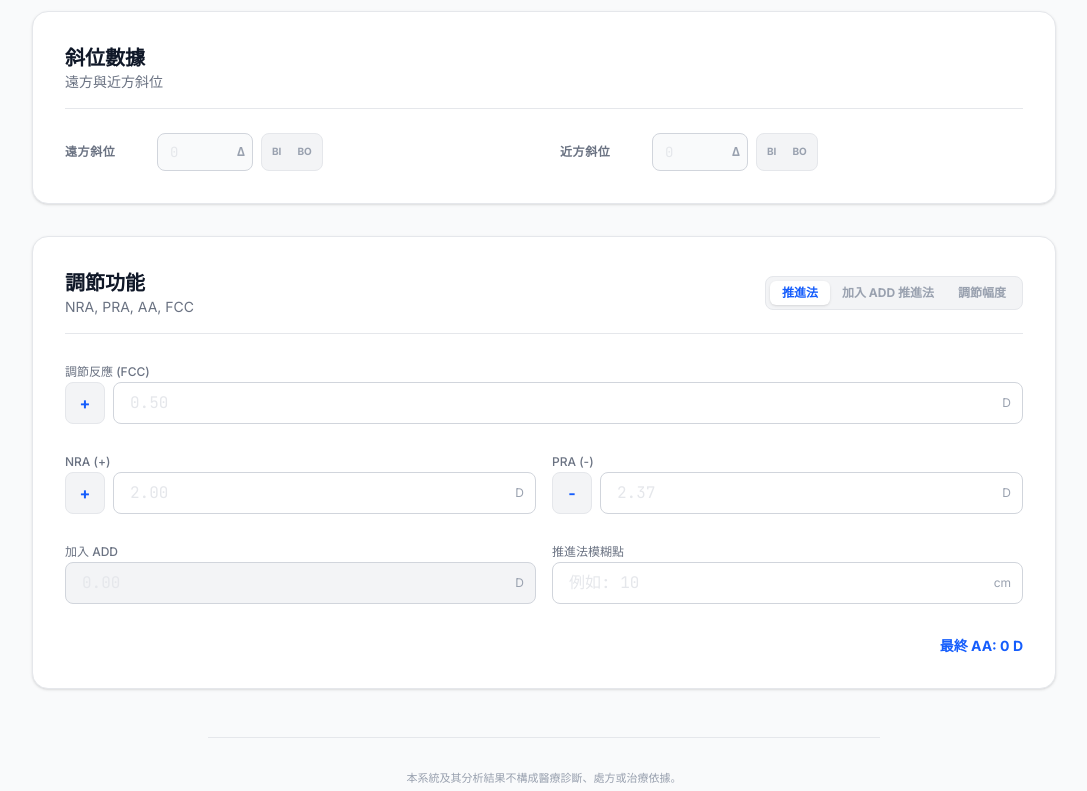
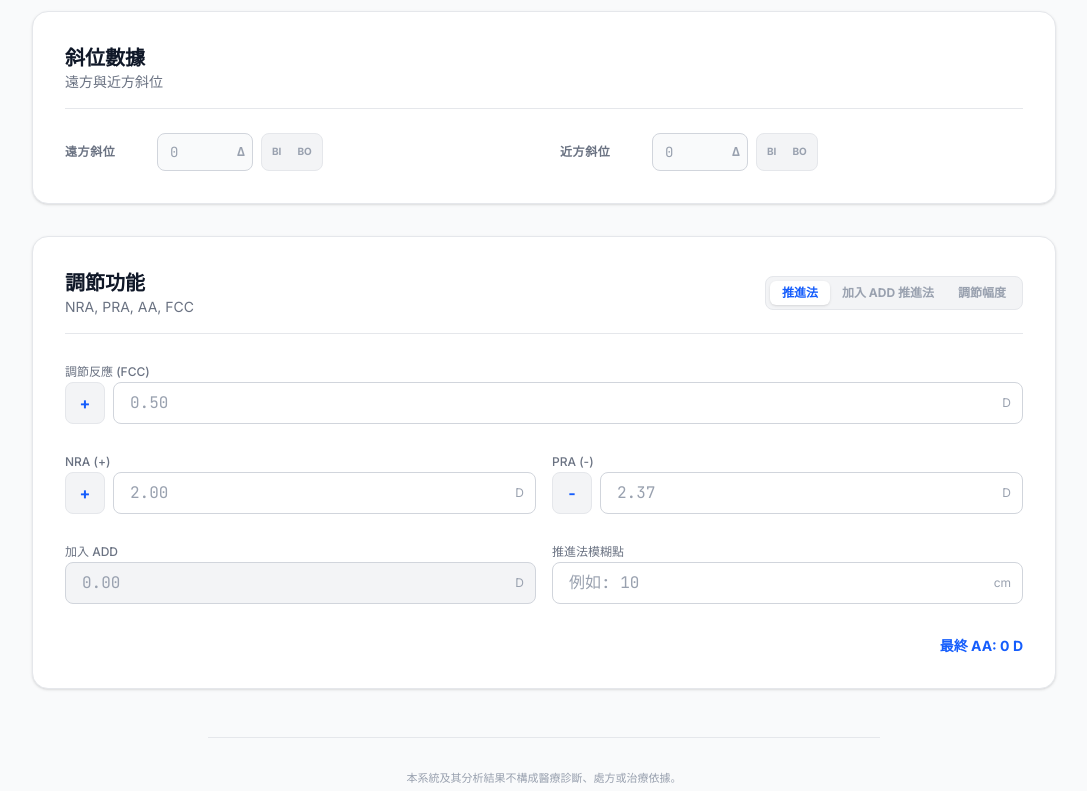
Before and after one commit to Luna05140514/ACA, a React (Vite) app: page / in a window 1280 px wide. Shown: the part 420-1211 px from the top of the page, without its empty margins (96-1183 px from the left). Built offline with nearby package versions, Linux system fonts and the light colour scheme.

Commit message:
Add files via upload

```diff
--- a/src/App.tsx
+++ b/src/App.tsx
@@ -754,7 +754,7 @@ const DataTable = ({
                   onChange={(e) => onInputChange(section, 'phoriaValue', e.target.value)}
                   onKeyDown={(e) => onKeyDown(e, `${section}-phoria`)}
                   placeholder="0"
-                  className="w-full px-2 py-1.5 bg-gray-50/50 border border-gray-200 rounded-lg focus:ring-1 focus:ring-blue-500 focus:border-blue-500 text-center font-mono text-sm placeholder:text-gray-100"
+                  className="w-full px-2 py-1.5 bg-gray-50/50 border border-gray-200 rounded-lg focus:ring-1 focus:ring-blue-500 focus:border-blue-500 text-center font-mono text-sm placeholder:text-gray-400"
                 />
                 <span className="absolute right-1.5 top-1/2 -translate-y-1/2 text-gray-400 font-bold text-[10px]">Δ</span>
               </div>
@@ -790,7 +790,7 @@ const DataTable = ({
                   onChange={(e) => !isDistBIBlur && onInputChange(section, 'bi', e.target.value, sub)}
                   onKeyDown={(e) => !isDistBIBlur && onKeyDown(e, `${section}-bi-${sub}`)}
                   placeholder={norms.bi[sub]}
-                  className={`w-full py-3 bg-transparent text-center font-mono text-sm outline-none transition-colors placeholder:text-gray-100 ${
+                  className={`w-full py-3 bg-transparent text-center font-mono text-sm outline-none transition-colors placeholder:text-gray-400 ${
                     isDistBIBlur
                       ? 'text-gray-400 cursor-not-allowed font-bold'
                       : 'hover:bg-gray-50/50 focus:bg-blue-50/30 focus:ring-0'
@@ -811,7 +811,7 @@ const DataTable = ({
                 onChange={(e) => onInputChange(section, 'bo', e.target.value, sub)}
                 onKeyDown={(e) => onKeyDown(e, `${section}-bo-${sub}`)}
                 placeholder={norms.bo[sub]}
-                className="w-full py-3 bg-transparent hover:bg-gray-50/50 focus:bg-indigo-50/30 text-center font-mono text-sm focus:ring-0 outline-none transition-colors placeholder:text-gray-100"
+                className="w-full py-3 bg-transparent hover:bg-gray-50/50 focus:bg-indigo-50/30 text-center font-mono text-sm focus:ring-0 outline-none transition-colors placeholder:text-gray-400"
               />
             </td>
           ))}
@@ -1102,7 +1102,7 @@ export default function App() {
                           onChange={(e) => handleInputChange('general', 'pd', e.target.value)}
                           onKeyDown={(e) => handleKeyDown(e, 'general-pd')}
                           placeholder="64"
-                          className="w-20 px-3 py-1.5 bg-gray-50 border border-gray-200 rounded-xl focus:ring-1 focus:ring-blue-500 focus:bg-white transition-all font-mono text-sm placeholder:text-gray-100"
+                          className="w-20 px-3 py-1.5 bg-gray-50 border border-gray-200 rounded-xl focus:ring-1 focus:ring-blue-500 focus:bg-white transition-all font-mono text-sm placeholder:text-gray-400"
                         />
                         <span className="absolute right-2 top-1/2 -translate-y-1/2 text-gray-400 text-[10px] font-bold">mm</span>
                       </div>
@@ -1479,7 +1479,7 @@ export default function App() {
                         onChange={(e) => handleInputChange('distance', 'phoriaValue', e.target.value)}
                         onKeyDown={(e) => handleKeyDown(e, 'dist-phoria')}
                         placeholder="0"
-                        className="w-full px-3 py-2 bg-gray-50 border border-gray-300 rounded-lg focus:ring-2 focus:ring-blue-500 focus:border-blue-500 transition-all font-mono text-sm placeholder:text-gray-200"
+                        className="w-full px-3 py-2 bg-gray-50 border border-gray-300 rounded-lg focus:ring-2 focus:ring-blue-500 focus:border-blue-500 transition-all font-mono text-sm placeholder:text-gray-400"
                       />
                       <span className="absolute right-2 top-1/2 -translate-y-1/2 text-gray-400 font-bold text-xs">Δ</span>
                     </div>
@@ -1523,7 +1523,7 @@ export default function App() {
                         onChange={(e) => handleInputChange('near', 'phoriaValue', e.target.value)}
                         onKeyDown={(e) => handleKeyDown(e, 'near-phoria')}
                         placeholder="0"
-                        className="w-full px-3 py-2 bg-gray-50 border border-gray-300 rounded-lg focus:ring-2 focus:ring-blue-500 focus:border-blue-500 transition-all font-mono text-sm placeholder:text-gray-200"
+                        className="w-full px-3 py-2 bg-gray-50 border border-gray-300 rounded-lg focus:ring-2 focus:ring-blue-500 focus:border-blue-500 transition-all font-mono text-sm placeholder:text-gray-400"
                       />
                       <span className="absolute right-2 top-1/2 -translate-y-1/2 text-gray-400 font-bold text-xs">Δ</span>
                     </div>
@@ -1615,7 +1615,7 @@ export default function App() {
                         onChange={(e) => handleInputChange('general', 'fccValue', e.target.value)}
                         onKeyDown={(e) => handleKeyDown(e, 'near-fcc')}
                         placeholder="0.50"
-                        className="w-full px-4 py-2 bg-white border border-gray-300 rounded-lg focus:ring-2 focus:ring-blue-500 font-mono placeholder:text-gray-200"
+                        className="w-full px-4 py-2 bg-white border border-gray-300 rounded-lg focus:ring-2 focus:ring-blue-500 font-mono placeholder:text-gray-400"
                       />
                       <span className="absolute right-3 top-1/2 -translate-y-1/2 text-gray-400 text-xs">D</span>
                     </div>
@@ -1640,7 +1640,7 @@ export default function App() {
                           onChange={(e) => handleInputChange('near', 'nraValue', e.target.value)}
                           onKeyDown={(e) => handleKeyDown(e, 'near-nra')}
                           placeholder="2.00"
-                          className="w-full px-4 py-2 bg-white border border-gray-300 rounded-lg focus:ring-2 focus:ring-blue-500 font-mono placeholder:text-gray-200"
+                          className="w-full px-4 py-2 bg-white border border-gray-300 rounded-lg focus:ring-2 focus:ring-blue-500 font-mono placeholder:text-gray-400"
                         />
                         <span className="absolute right-3 top-1/2 -translate-y-1/2 text-gray-400 text-xs">D</span>
                       </div>
@@ -1663,7 +1663,7 @@ export default function App() {
                           onChange={(e) => handleInputChange('near', 'praValue', e.target.value)}
                           onKeyDown={(e) => handleKeyDown(e, 'near-pra')}
                           placeholder="2.37"
-                          className="w-full px-4 py-2 bg-white border border-gray-300 rounded-lg focus:ring-2 focus:ring-blue-500 font-mono placeholder:text-gray-200"
+                          className="w-full px-4 py-2 bg-white border border-gray-300 rounded-lg focus:ring-2 focus:ring-blue-500 font-mono placeholder:text-gray-400"
                         />
                         <span className="absolute right-3 top-1/2 -translate-y-1/2 text-gray-400 text-xs">D</span>
                       </div>
@@ -1683,7 +1683,7 @@ export default function App() {
                         onKeyDown={(e) => handleKeyDown(e, 'near-add')}
                         placeholder="0.00"
                         disabled={aaInputMode !== 'push-up-add'}
-                        className="w-full px-4 py-2 bg-white border border-gray-300 rounded-lg focus:ring-2 focus:ring-blue-500 font-mono placeholder:text-gray-200 disabled:bg-gray-100 disabled:text-gray-400 disabled:cursor-not-allowed"
+                        className="w-full px-4 py-2 bg-white border border-gray-300 rounded-lg focus:ring-2 focus:ring-blue-500 font-mono placeholder:text-gray-400 disabled:bg-gray-100 disabled:text-gray-400 disabled:cursor-not-allowed"
                       />
                       <span className="absolute right-3 top-1/2 -translate-y-1/2 text-gray-400 text-xs">D</span>
                     </div>
@@ -1699,7 +1699,7 @@ export default function App() {
                           onChange={(e) => handleInputChange('general', 'blurPoint', e.target.value)}
                           onKeyDown={(e) => handleKeyDown(e, 'near-blur-point')}
                           placeholder="例如: 10"
-                          className="w-full px-4 py-2 bg-white border border-gray-300 rounded-lg focus:ring-2 focus:ring-blue-500 font-mono placeholder:text-gray-200"
+                          className="w-full px-4 py-2 bg-white border border-gray-300 rounded-lg focus:ring-2 focus:ring-blue-500 font-mono placeholder:text-gray-400"
                         />
                         <span className="absolute right-3 top-1/2 -translate-y-1/2 text-gray-400 text-xs">cm</span>
                       </div>
@@ -1715,7 +1715,7 @@ export default function App() {
                           onChange={(e) => handleInputChange('general', 'aa', e.target.value)}
                           onKeyDown={(e) => handleKeyDown(e, 'near-aa')}
                           placeholder="例如: 10.0"
-                          className="w-full px-4 py-2 bg-white border border-gray-300 rounded-lg focus:ring-2 focus:ring-blue-500 font-mono placeholder:text-gray-200"
+                          className="w-full px-4 py-2 bg-white border border-gray-300 rounded-lg focus:ring-2 focus:ring-blue-500 font-mono placeholder:text-gray-400"
                         />
                         <span className="absolute right-3 top-1/2 -translate-y-1/2 text-gray-400 text-xs">D</span>
                       </div>
@@ -1880,7 +1880,7 @@ export default function App() {
                             onChange={(e) => handleInputChange('general', 'fccValue', e.target.value)}
                             onKeyDown={(e) => handleKeyDown(e, 'near-fcc')}
                             placeholder="0.50"
-                            className="w-full px-4 py-2 bg-white border border-gray-300 rounded-lg focus:ring-2 focus:ring-blue-500 font-mono placeholder:text-gray-200"
+                            className="w-full px-4 py-2 bg-white border border-gray-300 rounded-lg focus:ring-2 focus:ring-blue-500 font-mono placeholder:text-gray-400"
                           />
                           <span className="absolute right-3 top-1/2 -translate-y-1/2 text-gray-400 text-xs">D</span>
                         </div>
@@ -1905,7 +1905,7 @@ export default function App() {
                               onChange={(e) => handleInputChange('near', 'nraValue', e.target.value)}
                               onKeyDown={(e) => handleKeyDown(e, 'near-nra')}
                               placeholder="2.00"
-                              className="w-full px-4 py-2 bg-white border border-gray-300 rounded-lg focus:ring-2 focus:ring-blue-500 font-mono placeholder:text-gray-200"
+                              className="w-full px-4 py-2 bg-white border border-gray-300 rounded-lg focus:ring-2 focus:ring-blue-500 font-mono placeholder:text-gray-400"
                             />
                             <span className="absolute right-3 top-1/2 -translate-y-1/2 text-gray-400 text-xs">D</span>
                           </div>
@@ -1928,7 +1928,7 @@ export default function App() {
                               onChange={(e) => handleInputChange('near', 'praValue', e.target.value)}
                               onKeyDown={(e) => handleKeyDown(e, 'near-pra')}
                               placeholder="2.37"
-                              className="w-full px-4 py-2 bg-white border border-gray-300 rounded-lg focus:ring-2 focus:ring-blue-500 font-mono placeholder:text-gray-200"
+                              className="w-full px-4 py-2 bg-white border border-gray-300 rounded-lg focus:ring-2 focus:ring-blue-500 font-mono placeholder:text-gray-400"
                             />
                             <span className="absolute right-3 top-1/2 -translate-y-1/2 text-gray-400 text-xs">D</span>
                           </div>
@@ -1948,7 +1948,7 @@ export default function App() {
                           onKeyDown={(e) => handleKeyDown(e, 'near-add')}
                           placeholder="0.00"
                           disabled={aaInputMode !== 'push-up-add'}
-                          className="w-full px-4 py-2 bg-white border border-gray-300 rounded-lg focus:ring-2 focus:ring-blue-500 font-mono placeholder:text-gray-200 disabled:bg-gray-100 disabled:text-gray-400 disabled:cursor-not-allowed"
+                          className="w-full px-4 py-2 bg-white border border-gray-300 rounded-lg focus:ring-2 focus:ring-blue-500 font-mono placeholder:text-gray-400 disabled:bg-gray-100 disabled:text-gray-400 disabled:cursor-not-allowed"
                         />
                           <span className="absolute right-3 top-1/2 -translate-y-1/2 text-gray-400 text-xs">D</span>
                         </div>
@@ -1964,7 +1964,7 @@ export default function App() {
                               onChange={(e) => handleInputChange('general', 'blurPoint', e.target.value)}
                               onKeyDown={(e) => handleKeyDown(e, 'near-blur-point')}
                               placeholder="例如: 10"
-                              className="w-full px-4 py-2 bg-white border border-gray-300 rounded-lg focus:ring-2 focus:ring-blue-500 font-mono placeholder:text-gray-200"
+                              className="w-full px-4 py-2 bg-white border border-gray-300 rounded-lg focus:ring-2 focus:ring-blue-500 font-mono placeholder:text-gray-400"
                             />
                             <span className="absolute right-3 top-1/2 -translate-y-1/2 text-gray-400 text-xs">cm</span>
                           </div>
@@ -1980,7 +1980,7 @@ export default function App() {
                               onChange={(e) => handleInputChange('general', 'aa', e.target.value)}
                               onKeyDown={(e) => handleKeyDown(e, 'near-aa')}
                               placeholder="例如: 10.0"
-                              className="w-full px-4 py-2 bg-white border border-gray-300 rounded-lg focus:ring-2 focus:ring-blue-500 font-mono placeholder:text-gray-200"
+                              className="w-full px-4 py-2 bg-white border border-gray-300 rounded-lg focus:ring-2 focus:ring-blue-500 font-mono placeholder:text-gray-400"
                             />
                             <span className="absolute right-3 top-1/2 -translate-y-1/2 text-gray-400 text-xs">D</span>
                           </div>
```
